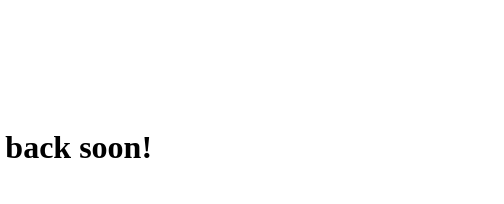
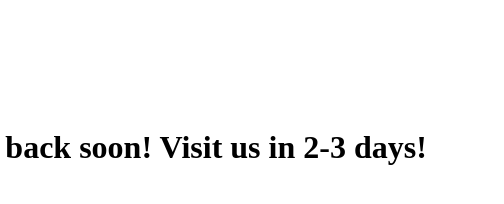
Before and after one commit to jacobi090/resultibacksoon, a plain HTML site: page index.html in a window 1280 px wide. Shown: the full height of the page, 136-640 px from the left. Drawn offline with Linux system fonts and the light colour scheme.

Commit message:
Update index.html

```diff
--- a/index.html
+++ b/index.html
@@ -1,3 +1,6 @@
+<head>
+  <title>Resulti is back soon</title>
+</head>
 <img src="logo (6).png" width="100" height="100">
 
-<h1>Resulti is back soon!</h1>
+<h1>Resulti is back soon! Visit us in 2-3 days!</h1>
```
